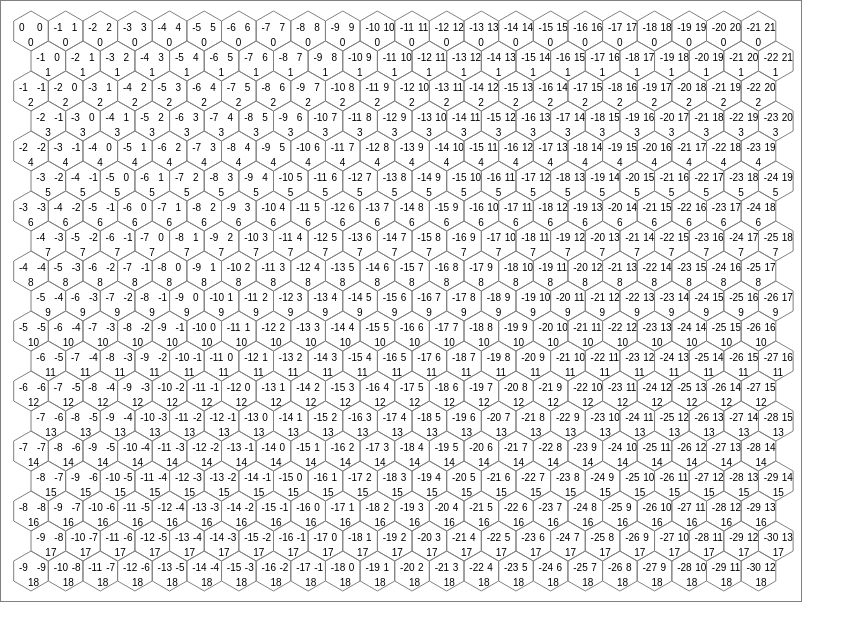
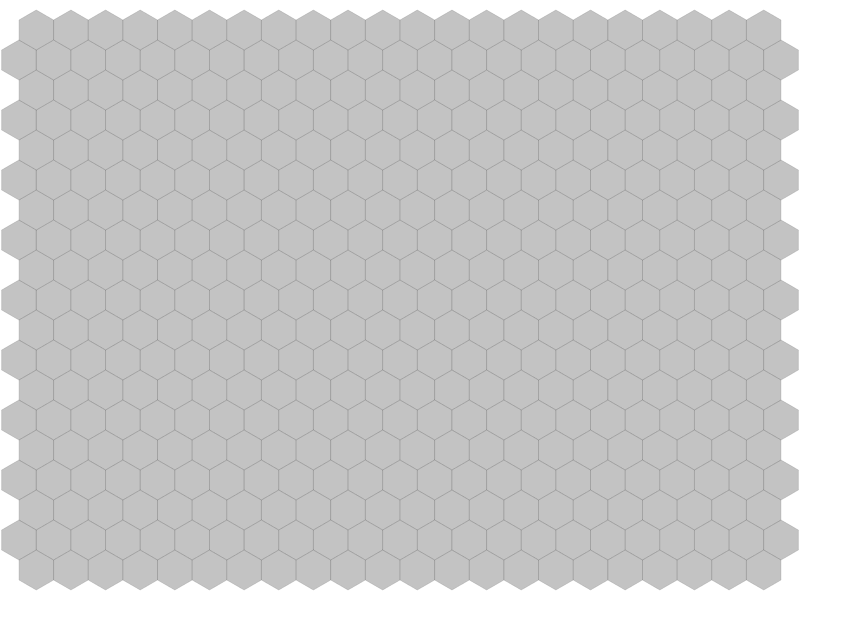
Before and after one commit to anettta/Breadth-first-search-visualized, a React (Create React App) app: page / in a window 1280 px wide. Shown: the top 640 px of the page, without its empty margins (0-865 px from the left). Built offline with nearby package versions, Linux system fonts and the light colour scheme.

Commit message:
origin in the center now

```diff
--- a/src/BFS/bfs.css
+++ b/src/BFS/bfs.css
@@ -1,5 +1,4 @@
 canvas {
-  border: 1px solid grey;
   position: absolute;
   left: 0;
 }
--- a/src/BFS/bfs.jsx
+++ b/src/BFS/bfs.jsx
@@ -12,8 +12,8 @@ export default class BFS extends React.Component {
 
         this.state = {
             hexSize: 20,
-            hexOrigin: { x: 30, y: 30 },
-            currentHex: { q: 0, r: 0, s: 0, x: 0, y: 0 }
+            hexOrigin: { x: 400, y: 300 },
+            //currentHex: { q: 0, r: 0, s: 0, x: 0, y: 0 }
         }
     }
 
@@ -44,12 +44,19 @@ export default class BFS extends React.Component {
             ctx.clearRect(0,0, canvasWidth, canvasHeight);
             let currentDistanceLine = nextState.currentDistanceLine;
             for(let i = 0; i <= currentDistanceLine.length - 1; i++) {
-                this.drawHex(this.canvasCoordinates,
+                if(i == 0) {
+                    this.drawHex(this.canvasCoordinates,
                     this.Point(currentDistanceLine[i].x,
-                        currentDistanceLine[i].y), "lime", 2);
+                        currentDistanceLine[i].y), "black",1,"red");
+                } else {
+                    this.drawHex(this.canvasCoordinates,
+                    this.Point(currentDistanceLine[i].x,
+                        currentDistanceLine[i].y), "black",1,"grey");
+                }
+
             }
             //this.drawNeighbors(this.Hex(q, r, s));
-            this.drawHex(this.canvasCoordinates, this.Point(x,y), "lime", 2);
+            this.drawHex(this.canvasCoordinates, this.Point(x,y), "black",1,"grey");
             return true;
         }
         return false;
@@ -67,12 +74,12 @@ export default class BFS extends React.Component {
         return {x: x, y: y}
     }
 
-    drawHex(canvasID, center, color, width) {
+    drawHex(canvasID, center, lineColor, width, fillColor) {
         for(let i = 0; i <= 5; i++) {
             let start = this.getHexCornerCoord(center, i);
             let end = this.getHexCornerCoord(center, i + 1);
-            // this.fillHex(canvasID, center, fillColor);
-            this.drawLine(canvasID, { x: start.x, y: start.y}, {x: end.x, y: end.y}, color, width);
+            this.fillHex(canvasID, center, fillColor);
+            this.drawLine(canvasID, start, end, lineColor, width);
         }
     }
 
@@ -108,23 +115,23 @@ export default class BFS extends React.Component {
             for (let q = -qLeftSide; q <= qRightSide; q++) {
                 const { x, y } = this.hexToPixel(this.Hex(q-p, r))
                 if ((x > hexWidth/2 && x < canvasWidth - hexWidth/2) && (y > hexHeight/2 && y < canvasHeight - hexHeight/2)) {
-                    this.drawHex(this.canvasHex, this.Point(x,y), "grey");
-                    this.drawHexCoordinates(this.canvasHex, this.Point(x,y), this.Hex(q-p, r, - ( q - p) - r));
+                    this.drawHex(this.canvasHex, this.Point(x,y), 1, "black", "grey");
+                    //this.drawHexCoordinates(this.canvasHex, this.Point(x,y), this.Hex(q-p, r, - ( q - p) - r));
 
                 }
             }
         }
 
         var n = 0;
-        for(let r = -1; r >= rTopSide; r--){
+        for(let r = -1; r >= -rTopSide; r--){
             if (r % 2 !== 0) {
                 n++;
             }
             for (let q = -qLeftSide; q <= qRightSide; q++) {
                 const { x, y } = this.hexToPixel(this.Hex(q+n, r))
                 if ((x > hexWidth/2 && x < canvasWidth - hexWidth/2) && (y > hexHeight/2 && y < canvasHeight - hexHeight/2)) {
-                    this.drawHex(this.canvasHex, this.Point(x,y), "grey");
-           this.drawHexCoordinates(this.canvasHex, this.Point(x,y), this.Hex(q+n, r, - (q + n) - r));
+                    this.drawHex(this.canvasHex, this.Point(x,y), 1, "black", "grey");
+           //this.drawHexCoordinates(this.canvasHex, this.Point(x,y), this.Hex(q+n, r, - (q + n) - r));
                 }
             }
         }
@@ -161,17 +168,20 @@ export default class BFS extends React.Component {
 
     handleMouseMove(e) {
         const { left, right, top, bottom } = this.state.canvasPosition;
-        console.log(e.pageX, e.pageY)
+        const { canvasWidth, canvasHeight } = this.state.canvasSize;
+        const { hexWidth, hexHeight, vertDist, horizDist } = this.state.hexParameters;
         let offsetX = e.pageX - left;
         let offsetY = e.pageY - top;
         const { q, r, s } = this.cubeRound(this.pixelToHex(this.Point(offsetX, offsetY)));
         const { x, y } = this.hexToPixel(this.Hex(q, r, s));
         this.getDistanceLine(this.Hex(0,0,0), this.Hex(q,r,s));
         console.log(this.state.currentDistanceLine);
-        this.drawHex(this.canvasCoordinates, this.Point(x, y), "green", 2);
-        this.setState({
+        if ((x > hexWidth / 2 && x < canvasWidth - hexWidth / 2) && (y > hexHeight / 2 && y < canvasHeight - hexHeight/2)) {
+          this.setState({
             currentHex: { q, r, s, x, y}
         })
+        }
+
     }
 
     getCanvasPosition(canvasID) {
@@ -185,7 +195,7 @@ export default class BFS extends React.Component {
     pixelToHex(p) {
         let size = this.state.hexSize;
         let origin = this.state.hexOrigin;
-        let q = ((p.x - origin.x) * Math.sqrt(3)/3 - (p.y - origin.y)/3) / size;
+        let q = ((p.x - origin.x) * Math.sqrt(3) / 3 - (p.y - origin.y) / 3) / size;
         let r = (p.y - origin.y) * 2/3 / size;
         return this.Hex(q,r, - q - r);
     }
@@ -267,6 +277,27 @@ export default class BFS extends React.Component {
         })
     }
 
+    fillHex(canvasID, center, fillColor) {
+        let c0 = this.getHexCornerCoord(center, 0);
+        let c1 = this.getHexCornerCoord(center, 1);
+        let c2 = this.getHexCornerCoord(center, 2);
+        let c3 = this.getHexCornerCoord(center, 3);
+        let c4 = this.getHexCornerCoord(center, 4);
+        let c5 = this.getHexCornerCoord(center, 5);
+        const ctx = canvasID.getContext("2d");
+        ctx.beginPath();
+        ctx.fillStyle = fillColor;
+        ctx.globalAlpha = 0.1;
+        ctx.moveTo(c0.x, c0.y);
+        ctx.lineTo(c1.x, c1.y);
+        ctx.lineTo(c2.x, c2.y);
+        ctx.lineTo(c3.x, c3.y);
+        ctx.lineTo(c4.x, c4.y);
+        ctx.lineTo(c5.x, c5.y);
+        ctx.closePath();
+        ctx.fill();
+    }
+
     render() {
         return (
             <div className="BFS">
```
